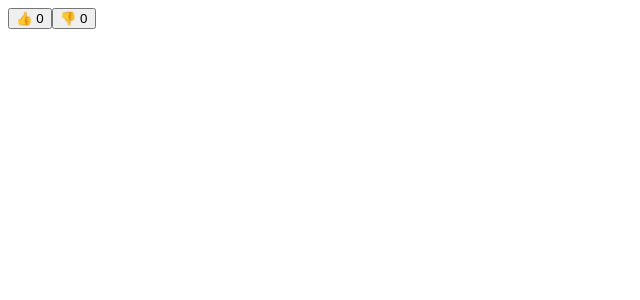
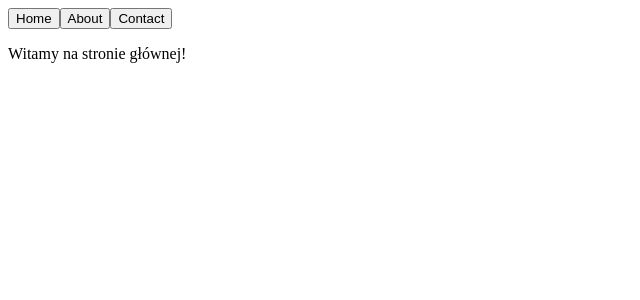
Before and after one commit to kacpi95/React-lesson, a React (Vite) app in the folder React-lesson/: page / in a window 1280 px wide. Shown: the top 300 px of the page, without its empty margins (0-640 px from the left). Built offline with nearby package versions, Linux system fonts and the light colour scheme.

Commit message:
Add task

```diff
--- a/React-lesson/src/App.jsx
+++ b/React-lesson/src/App.jsx
@@ -18,18 +18,20 @@
 import { useState } from "react";
 
 function App() {
-	const [votes, setVotes] = useState({ like: 0, dislike: 0 });
+	const [activeTab, setActiveTab] = useState("home");
 
 	return (
 		<div>
-			<button onClick={() => setVotes({ ...votes, like: votes.like + 1 })}>
-				👍 {votes.like}
-			</button>
-			<button
-				onClick={() => setVotes({ ...votes, dislike: votes.dislike + 1 })}
-			>
-				👎 {votes.dislike}
-			</button>
+			<div>
+				<button onClick={() => setActiveTab("home")}>Home</button>
+				<button onClick={() => setActiveTab("about")}>About</button>
+				<button onClick={() => setActiveTab("contact")}>Contact</button>
+			</div>
+			<div style={{ marginTop: "10px" }}>
+				{activeTab === "home" && <p>Witamy na stronie głównej!</p>}
+				{activeTab === "about" && <p>To jest zakładka "O nas".</p>}
+				{activeTab === "contact" && <p>Skontaktuj się z nami tutaj.</p>}
+			</div>
 		</div>
 	);
 }
```
